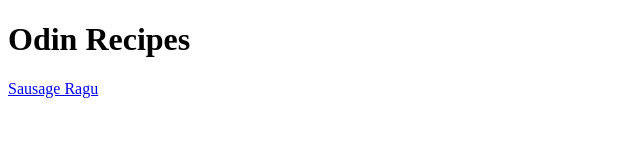
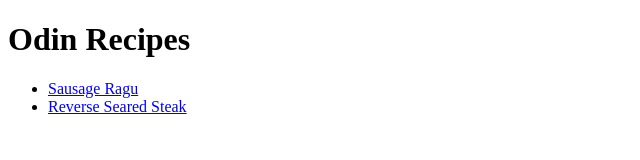
Before and after one commit to ajaxisonfire/odin-recipes, a plain HTML site: page index.html in a window 1280 px wide. Shown: the whole page, without its empty margins (0-640 px from the left). Drawn offline with Linux system fonts and the light colour scheme.

Commit message:
Add Reverse Seared Steak recipe to index.html

```diff
--- a/index.html
+++ b/index.html
@@ -7,7 +7,11 @@
 
 <body>
     <h1>Odin Recipes</h1>
-    <a href="recipes/sausage-ragu.html">Sausage Ragu</a>
+        <ul>
+            <li><a href="recipes/sausage-ragu.html">Sausage Ragu</a></li>
+            <li><a href="recipes/reverse-seared-steak.html">Reverse Seared Steak</a></li>
+
+        </ul>
 
 
 
```
